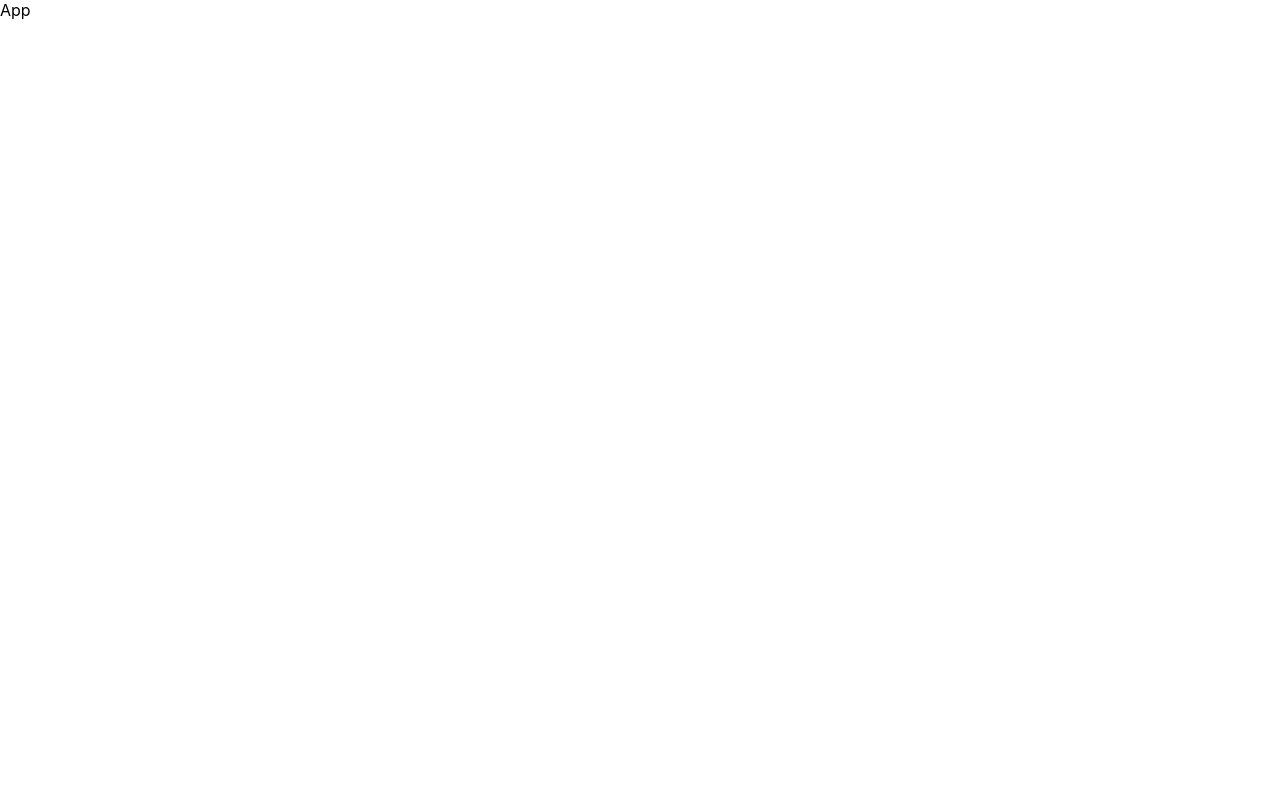
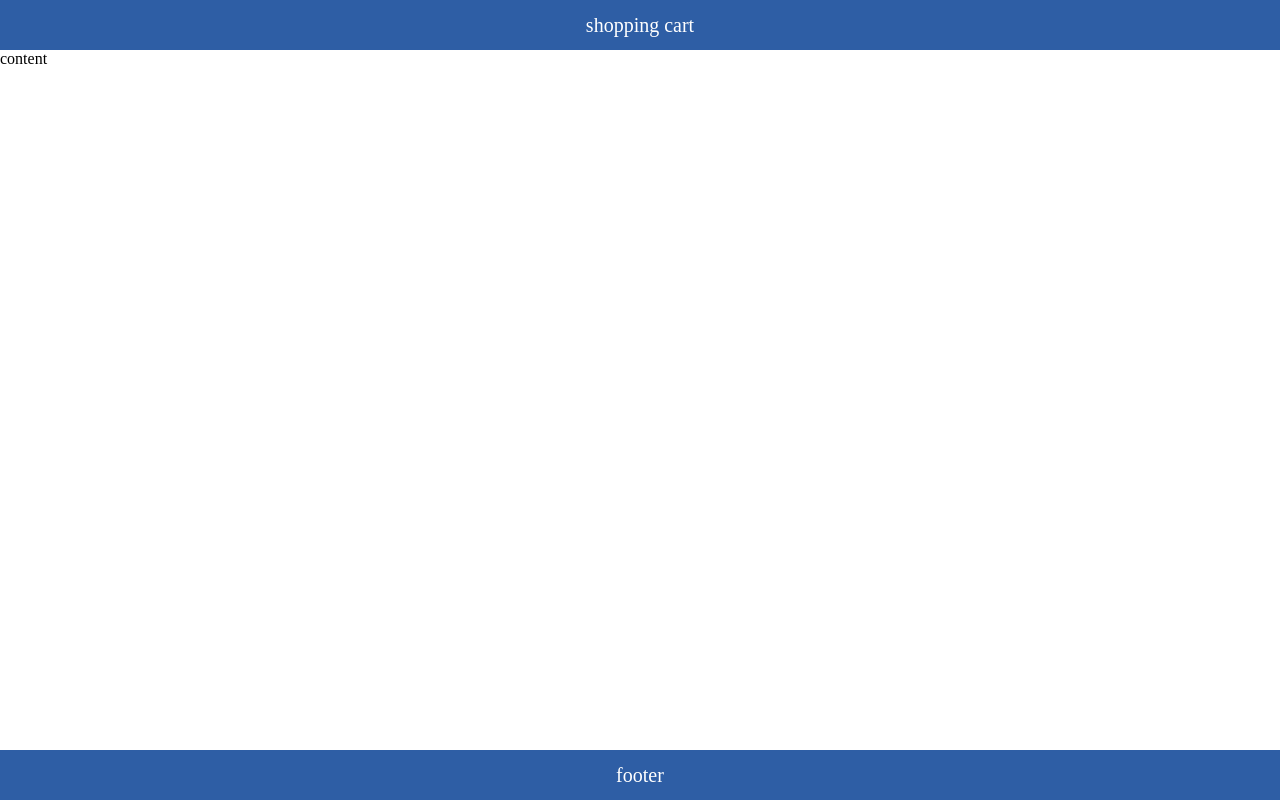
Before and after one commit to ahmedsameh74/shopping-cart, a React (Create React App) app in the folder client/: page / in a window 1280 px wide. Built offline with nearby package versions, Linux system fonts and the light colour scheme.

Commit message:
header comp

```diff
--- a/client/gulpfile.js
+++ b/client/gulpfile.js
@@ -3,5 +3,5 @@ const gulpSass = require("gulp-sass");
 const sass = gulpSass(require("sass"));
 
 gulp.task("sass", async function () {
-  gulp.src("src/*.scss").pipe(sass()).pipe(gulp.dest("src/css"));
+  gulp.src("src/components/**/*.scss").pipe(sass()).pipe(gulp.dest("src/css"));
 });
--- a/client/src/App.js
+++ b/client/src/App.js
@@ -1,5 +1,13 @@
+import Header from "./components/header/Header";
+
 function App() {
-  return <div className="App">App</div>;
+  return (
+    <div className="layout">
+      <Header />
+      <main>content</main>
+      <footer>footer</footer>
+    </div>
+  );
 }
 
 export default App;
--- /dev/null
+++ b/client/src/components/header/Header.js
@@ -0,0 +1,6 @@
+import React from "react";
+import "../../css/header/Header.css";
+
+export default function Header() {
+  return <header>shopping cart</header>;
+}
--- /dev/null
+++ b/client/src/components/header/Header.scss
@@ -0,0 +1,10 @@
+header {
+    grid-area: header;
+    background-color: #2e5ea5;
+    color: #fff;
+    padding: 10px;
+    display: flex;
+    justify-content: center;
+    align-items: center;
+    font-size: 20px;
+}
--- /dev/null
+++ b/client/src/css/header/Header.css
@@ -0,0 +1,10 @@
+header {
+  grid-area: header;
+  background-color: #2e5ea5;
+  color: #fff;
+  padding: 10px;
+  display: flex;
+  justify-content: center;
+  align-items: center;
+  font-size: 20px;
+}
--- a/client/src/css/index.css
+++ /dev/null
@@ -1,3 +0,0 @@
-p {
-  color: red;
-}
--- a/client/src/index.css
+++ b/client/src/index.css
@@ -1,13 +1,32 @@
-body {
+*{
   margin: 0;
-  font-family: -apple-system, BlinkMacSystemFont, 'Segoe UI', 'Roboto', 'Oxygen',
-    'Ubuntu', 'Cantarell', 'Fira Sans', 'Droid Sans', 'Helvetica Neue',
-    sans-serif;
-  -webkit-font-smoothing: antialiased;
-  -moz-osx-font-smoothing: grayscale;
+  padding: 0;
+  box-sizing: border-box;
+  /* font-family: 'Verda'; */
+}
+body, #root{
+  height: 100vh;
+}
+.layout{
+  display: grid;
+  /* grid-template-columns: repeat(12, 1fr); */
+  grid-template-areas: 'header'
+  'main'
+  'footer';
+  grid-template-rows: 50px 1fr 50px;
+  height: 100%;
 }
 
-code {
-  font-family: source-code-pro, Menlo, Monaco, Consolas, 'Courier New',
-    monospace;
+main{
+  grid-area: main;
 }
+footer{
+  grid-area: footer;
+  background-color: #2e5ea5;
+    color: #fff;
+    padding: 10px;
+    display: flex;
+    justify-content: center;
+    align-items: center;
+    font-size: 20px;
+}
--- a/client/src/index.scss
+++ /dev/null
@@ -1,4 +0,0 @@
-$color : red;
-p{
-    color: $color;
-}
```
